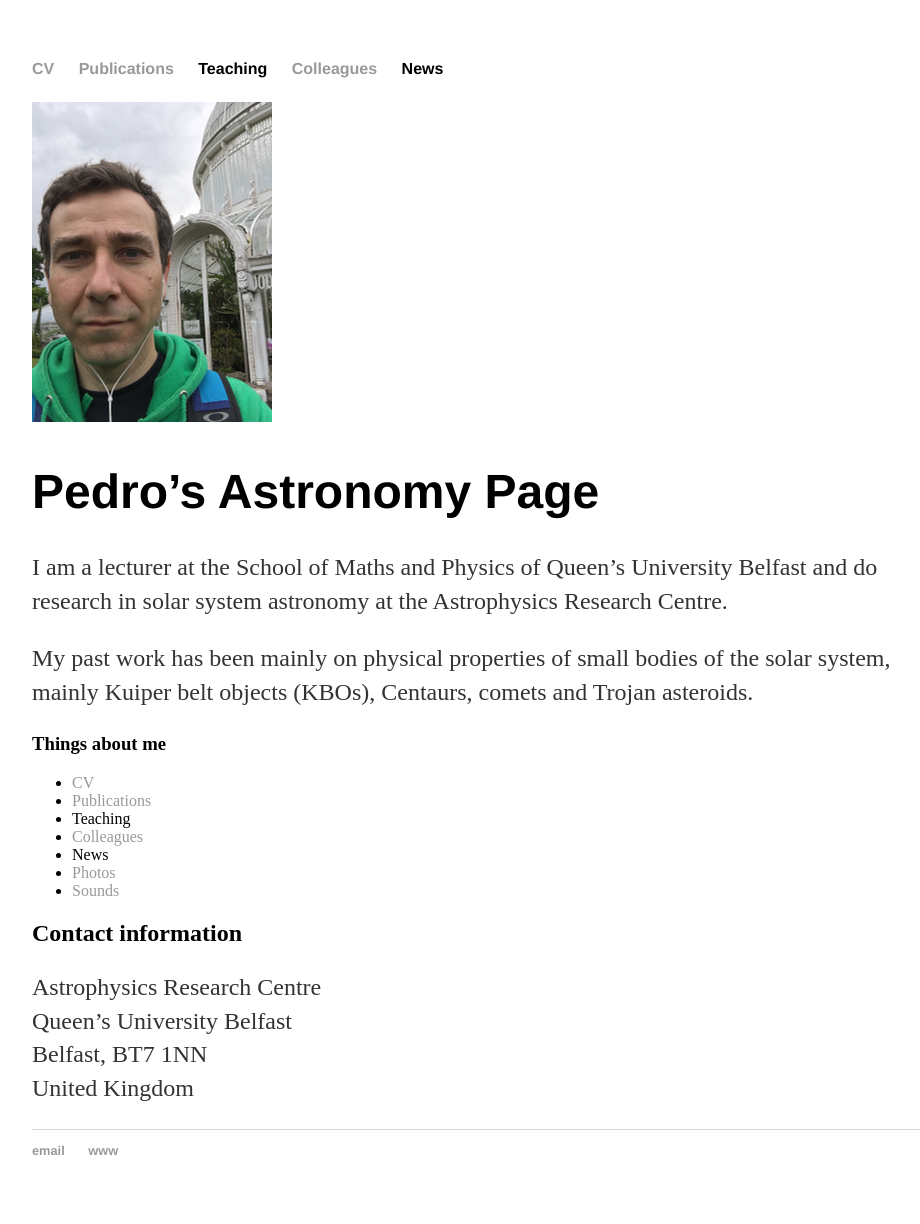
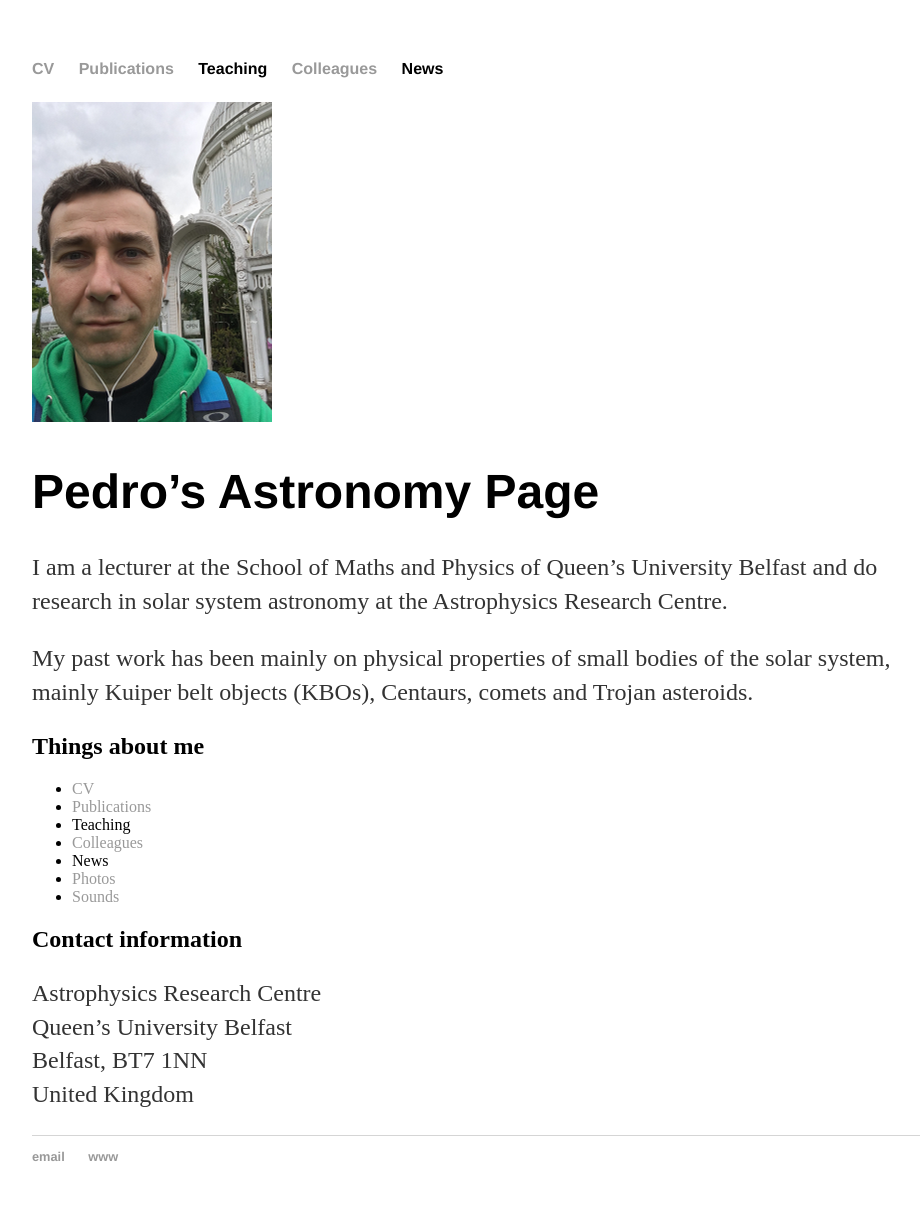
Before and after one commit to placerda-qub/placerda-gb.github.io, a Jekyll site: the page built from index.md, in a window 1280 px wide. Shown: the whole page, without its empty margins (160-1080 px from the left). Built offline with Jekyll 4.4.1, drawn with Linux system fonts in a browser that asks for light colours; our own code applies the rules of GitHub Pages for plain Markdown files.

Commit message:
update info

```diff
--- a/index.md
+++ b/index.md
@@ -6,7 +6,7 @@ I am a lecturer at the School of Maths and Physics of Queen’s University Belfa
 
 My past work has been mainly on physical properties of small bodies of the solar system, mainly Kuiper belt objects (KBOs), Centaurs, comets and Trojan asteroids.
 
-### Things about me
+## Things about me
 - [CV](http://go.qub.ac.uk/v4dbc)
 - [Publications](https://goo.gl/ziFXpu)
 - Teaching
```
